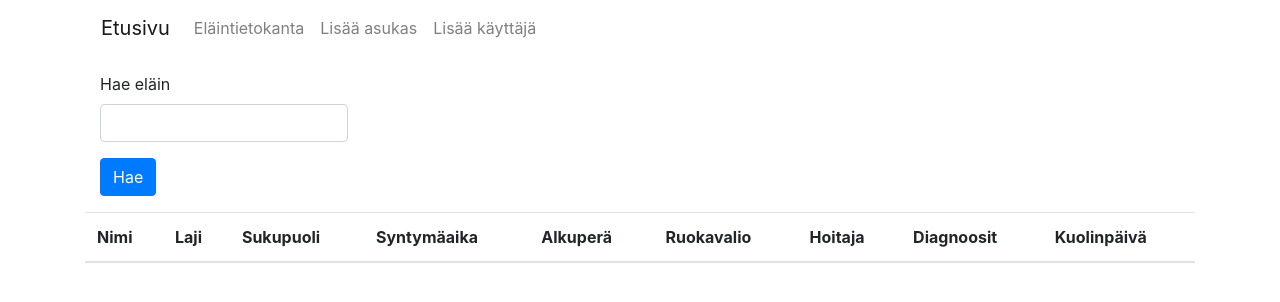
After one commit to jtpcode/Zoo, a Flask app: page /animal_records in a window 1280 px wide. The commit adds this page. Shown: the top 302 px of the page. Run offline with Flask 3, Linux system fonts and the light colour scheme; lists and menus that the app fills with data are empty; some libraries are stand-ins or nearby versions.

Commit message:
Added animal database: show basic information

```diff
--- a/app.py
+++ b/app.py
@@ -227,3 +227,52 @@ def add_staff():
             session["sql_error"] = True
 
     return redirect(url_for("create_staff"))
+
+@app.route("/animal_records")
+def animal_records():
+    animal_found = session.get("animal_found", True)
+    animal_data = None
+    diagnoses = None
+
+    # Reset session values
+    session["animal_found"] = True
+
+    try:
+        if session["animal_name"]:
+            sql = """SELECT a.name, s.species, a.gender, a.birthday, o.origin, a.diet, st.name, a.deceased
+                    FROM animal a
+                    LEFT JOIN species s ON a.species_id = s.id
+                    LEFT JOIN origin o ON a.origin_id = o.id
+                    LEFT JOIN staff st ON a.caretaker_id = st.id
+                    WHERE a.name = :name"""
+            animal_data = db.session.execute(text(sql), {"name":session["animal_name"]}).fetchall()
+            sql = """SELECT COALESCE(string_agg(d.diagnosis, ', '), '-') AS diagnoses
+                    FROM diagnosis d
+                    LEFT JOIN animal_diagnosis ad ON d.id = ad.diagnosis_id
+                    LEFT JOIN animal a ON ad.animal_id = a.id
+                    WHERE a.name = :name"""
+            diagnoses = db.session.execute(text(sql), {"name":session["animal_name"]}).fetchall()
+    except:
+        pass
+
+    return render_template("animal_records.html",
+                           animal_found=animal_found,
+                           animal_data=animal_data,
+                           diagnoses = diagnoses)
+
+@app.route("/search_animal", methods=["POST"])
+def search_animal():
+    # csrf check
+    if session["csrf_token"] != request.form["csrf_token"]:
+        abort(403)
+
+    name = request.form["name"]
+    # Check if animal in database
+    sql = "SELECT 1 FROM animal WHERE name = :name"
+    found = db.session.execute(text(sql), {"name":name}).fetchone()
+    if found:
+        session["animal_name"] = name
+    else:
+        session["animal_found"] = False
+
+    return redirect(url_for("animal_records"))
--- /dev/null
+++ b/templates/animal_records.html
@@ -0,0 +1,72 @@
+<!doctype html>
+<meta name="viewport" content="width=device-width, initial-scale=1, shrink-to-fit=no">
+<link rel="stylesheet" href="https://stackpath.bootstrapcdn.com/bootstrap/4.5.0/css/bootstrap.min.css">
+<title>Lisää työntekijä</title>
+
+<div class="container">
+    <!-- Navigointi -->
+    <nav class="navbar navbar-expand-sm navbar-light">
+        <a class="navbar-brand" href="/frontpage">Etusivu</a>
+        <ul class="navbar-nav">
+          <li class="nav-item">
+            <a class="nav-link" href="/animal_records">Eläintietokanta</a>
+          </li>
+          <li class="nav-item">
+            <a class="nav-link" href="/create_animal">Lisää asukas</a>
+          </li>
+          <li class="nav-item">
+            <a class="nav-link" href="/create_user">Lisää käyttäjä</a>
+          </li>
+        </ul>
+    </nav>
+
+    <!-- Hakukenttä -->
+    <form action="/search_animal" method="POST">
+        <div class="form-group col-3" style="color: red;">
+            {% if not animal_found %}
+                <p><strong>Eläintä ei löydy tietokannasta!</strong></p>
+            {% endif %}
+        </div>
+        <div class="form-group col-3">
+            <label for="name">Hae eläin</label>
+            <input type="text" class="form-control" id="name" name="name" minlength="3" maxlength="32" required>
+        </div>
+        <div class="form-group col-3">
+            <button type="submit" class="btn btn-primary">Hae</button>
+            <input type="hidden" name="csrf_token" value="{{ session.csrf_token }}">
+        </div>
+    </form>
+    <!-- Taulukko -->
+    <div class="form-group">
+        <table class="table table-striped">
+            <thead>
+                <tr>
+                    <th>Nimi</th>
+                    <th>Laji</th>
+                    <th>Sukupuoli</th>
+                    <th>Syntymäaika</th>
+                    <th>Alkuperä</th>
+                    <th>Ruokavalio</th>
+                    <th>Hoitaja</th>
+                    <th>Diagnoosit</th>
+                    <th>Kuolinpäivä</th>
+                </tr>
+            </thead>
+            <tbody>
+                <tr>
+                    {% if animal_data %}
+                        <td>{{ animal_data[0][0] or '-' }}</td>
+                        <td>{{ animal_data[0][1] or '-' }}</td>
+                        <td>{{ animal_data[0][2] or '-' }}</td>
+                        <td>{{ animal_data[0][3] or '-' }}</td>
+                        <td>{{ animal_data[0][4] or '-' }}</td>
+                        <td>{{ animal_data[0][5] or '-' }}</td>
+                        <td>{{ animal_data[0][6] or '-' }}</td>
+                        <td>{{ diagnoses[0][0] or '-' }}</td>
+                        <td>{{ animal_data[0][7] or '-' }}</td>
+                    {% endif %}
+                </tr>
+            </tbody>
+        </table>
+    </div>
+</div>
--- a/templates/create_animal.html
+++ b/templates/create_animal.html
@@ -9,7 +9,7 @@
         <a class="navbar-brand" href="/frontpage">Etusivu</a>
         <ul class="navbar-nav">
           <li class="nav-item">
-            <a class="nav-link" href="#">Eläintietokanta</a>
+            <a class="nav-link" href="/animal_records">Eläintietokanta</a>
           </li>
           <li class="nav-item">
             <a class="nav-link" href="/create_animal">Lisää asukas</a>
--- a/templates/create_staff.html
+++ b/templates/create_staff.html
@@ -9,7 +9,7 @@
         <a class="navbar-brand" href="/frontpage">Etusivu</a>
         <ul class="navbar-nav">
           <li class="nav-item">
-            <a class="nav-link" href="#">Eläintietokanta</a>
+            <a class="nav-link" href="/animal_records">Eläintietokanta</a>
           </li>
           <li class="nav-item">
             <a class="nav-link" href="/create_animal">Lisää asukas</a>
--- a/templates/create_user.html
+++ b/templates/create_user.html
@@ -9,7 +9,7 @@
         <a class="navbar-brand" href="/frontpage">Etusivu</a>
         <ul class="navbar-nav">
           <li class="nav-item">
-            <a class="nav-link" href="#">Eläintietokanta</a>
+            <a class="nav-link" href="/animal_records">Eläintietokanta</a>
           </li>
           <li class="nav-item">
             <a class="nav-link" href="/create_animal">Lisää asukas</a>
--- a/templates/frontpage.html
+++ b/templates/frontpage.html
@@ -9,7 +9,7 @@
         <a class="navbar-brand" href="/frontpage">Etusivu</a>
         <ul class="navbar-nav">
           <li class="nav-item">
-            <a class="nav-link" href="#">Eläintietokanta</a>
+            <a class="nav-link" href="/animal_records">Eläintietokanta</a>
           </li>
           <li class="nav-item">
             <a class="nav-link" href="/create_animal">Lisää asukas</a>
```
Also changed, not shown: README.md.
